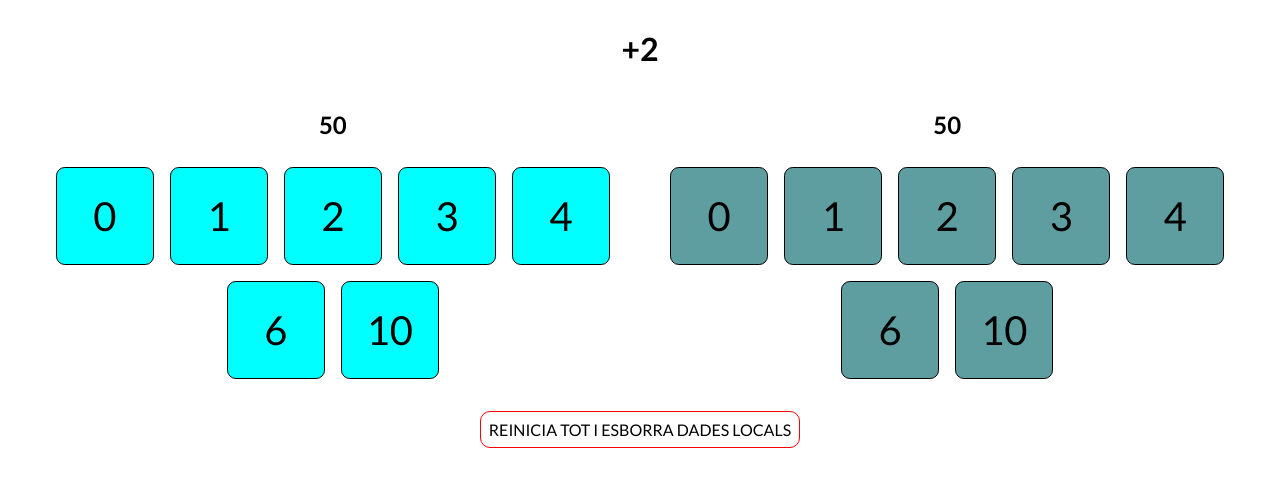
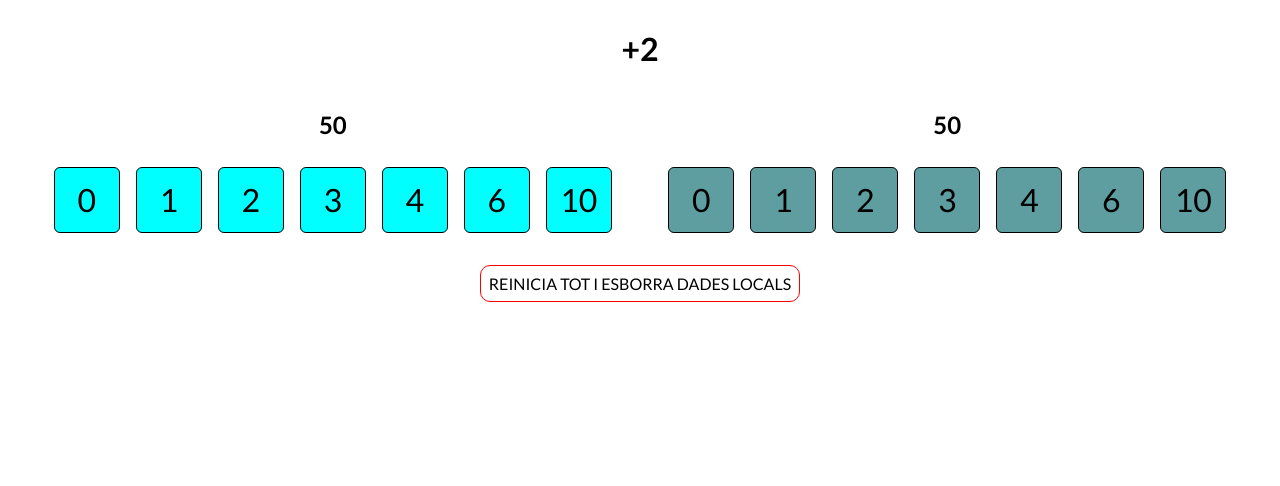
Before and after one commit to AnthrLine/BitCat-Calculadora, a plain HTML site: page index.html in a window 1280 px wide. Drawn offline with Linux system fonts and the light colour scheme.

Commit message:
Canviant la mida dels botons

```diff
--- a/style.css
+++ b/style.css
@@ -27,8 +27,8 @@ body {
 }
 
 .presetscorebutton{
-    width: 12vh;
-    height: 12vh;
+    width: 8vh;
+    height: 8vh;
 
     background-color: aqua;
 
@@ -42,14 +42,14 @@ body {
     justify-content: center;
     text-align: center;
 
-    font-size: 5vh;
+    font-size: 4vh;
     margin: 1vh;
 
 }
 
 .presetscorebuttonop{
-    width: 12vh;
-    height: 12vh;
+    width: 8vh;
+    height: 8vh;
 
     background-color:cadetblue;
 
@@ -63,7 +63,7 @@ body {
     justify-content: center;
     text-align: center;
 
-    font-size: 5vh;
+    font-size: 4vh;
     margin: 1vh;
 
 }
```
